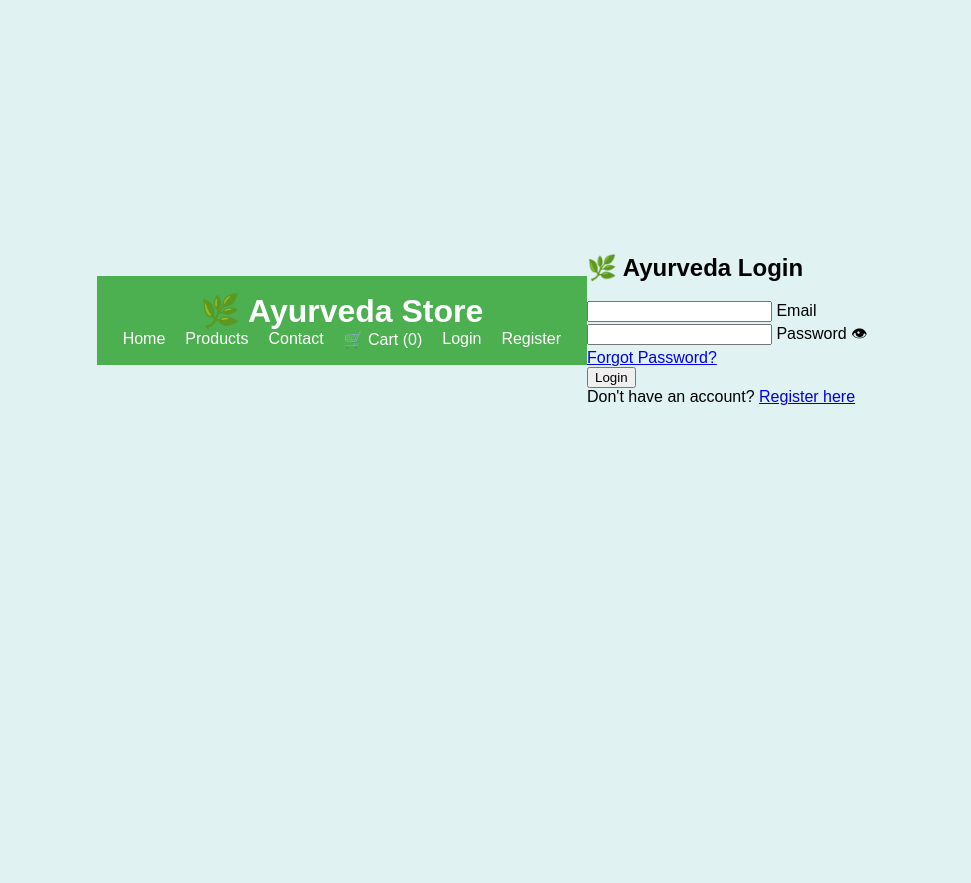
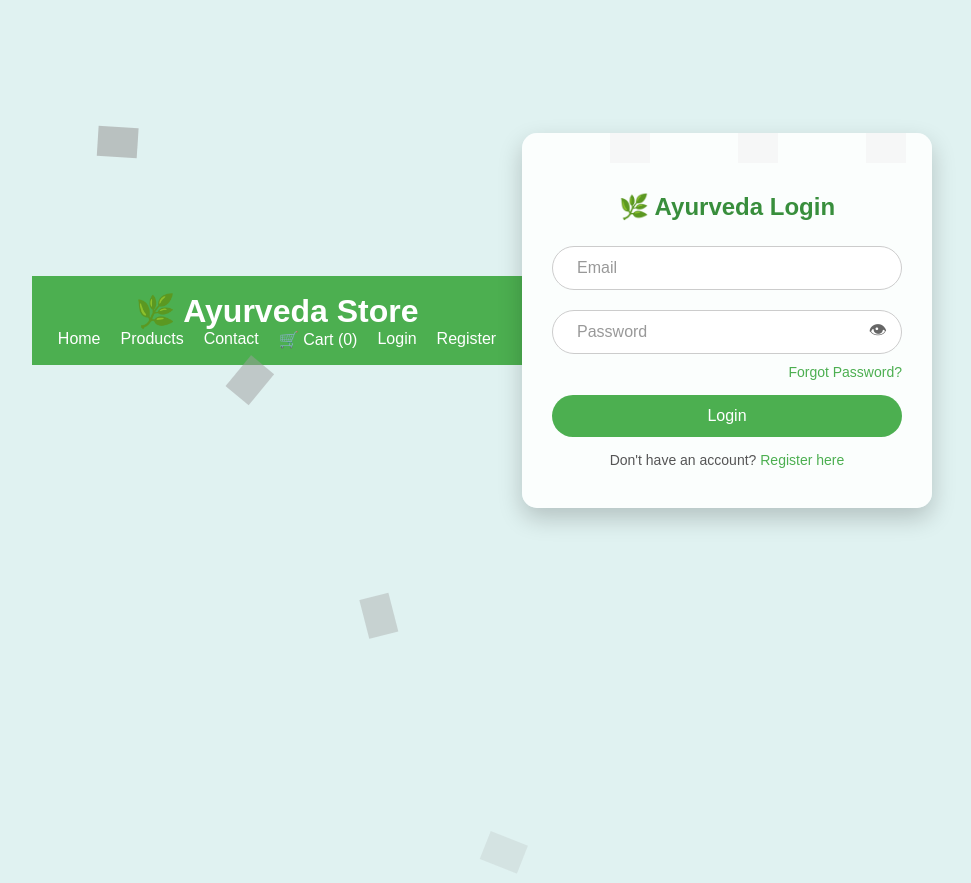
Before and after one commit to gamesfanfreefire-lab/AyurvedaWebsite, a Flask app: page /login in a window 1280 px wide. Shown: the whole page, without its empty margins (158-1129 px from the left). Before the commit the page ends 800 px from the top, so only its background shows below. Run offline with Flask 3, Linux system fonts and the light colour scheme; grey boxes are pictures that could not be loaded.

Commit message:
Update login.html

```diff
--- a/Templates/login.html
+++ b/Templates/login.html
@@ -3,7 +3,6 @@
 
 {% block content %}
 <style>
-/* --- your full CSS as before --- */
   body {
     display: flex;
     justify-content: center;
@@ -13,10 +12,177 @@ body {
     background: #e0f2f1;
     overflow: hidden;
   }
-/* ... rest of your CSS ... */
+
+  /* Floating leaves background */
+  .leaf {
+    position: absolute;
+    width: 40px;
+    height: 40px;
+    background-image: url('/static/images/leaf.png');
+    background-size: contain;
+    background-repeat: no-repeat;
+    opacity: 0.6;
+    animation-name: floatLeaf;
+    animation-duration: 10s;
+    animation-iteration-count: infinite;
+    animation-timing-function: linear;
+  }
+
+  @keyframes floatLeaf {
+    0% { transform: translateY(100vh) rotate(0deg); opacity: 0; }
+    10% { opacity: 0.3; }
+    50% { opacity: 0.6; }
+    100% { transform: translateY(-100vh) rotate(360deg); opacity: 0; }
+  }
+
+  .login-container {
+    background: #ffffffdd;
+    padding: 40px 30px;
+    border-radius: 15px;
+    box-shadow: 0 10px 25px rgba(0,0,0,0.2);
+    width: 350px;
+    text-align: center;
+    position: relative;
+    z-index: 10;
+    animation: fadeIn 1s ease forwards;
+  }
+
+  .login-container h2 {
+    margin-bottom: 25px;
+    color: #388e3c;
+    font-weight: 700;
+    animation: slideDown 0.8s ease forwards;
+  }
+
+  .login-container form {
+    display: flex;
+    flex-direction: column;
+  }
+
+  .input-field {
+    position: relative;
+    margin-bottom: 20px;
+  }
+
+  .input-field input {
+    width: 100%;
+    padding: 12px 40px 12px 15px; /* space for eye icon */
+    border-radius: 50px;
+    border: 1px solid #ccc;
+    outline: none;
+    background: #fff;
+    font-size: 16px;
+    transition: all 0.3s ease;
+    box-sizing: border-box; /* ✅ keeps it inside the container */
+}
+
+
+  .input-field input:focus {
+    border-color: #4caf50;
+    box-shadow: 0 0 8px rgba(76, 175, 80, 0.5);
+  }
+
+  .input-field label {
+    position: absolute;
+    top: 50%;
+    left: 20px;
+    transform: translateY(-50%);
+    color: #999;
+    font-size: 16px;
+    pointer-events: none;
+    background: transparent;
+    transition: 0.3s;
+    padding: 0 5px;
+  }
+
+  .input-field input:focus + label,
+  .input-field input:not(:placeholder-shown) + label {
+    top: -10px;
+    left: 20px;
+    font-size: 12px;
+    color: #4caf50;
+    background: #fff;
+    border-radius: 3px;
+  }
+
+  .toggle-icon {
+    position: absolute;
+    right: 15px;
+    top: 50%;
+    transform: translateY(-50%);
+    cursor: pointer;
+    font-size: 18px;
+    color: #666;
+    transition: color 0.3s ease;
+  }
+
+  .toggle-icon:hover {
+    color: #333;
+  }
+
+  .forgot-password {
+    text-align: right;
+    margin-top: -10px;
+    margin-bottom: 15px;
+    font-size: 14px;
+  }
+
+  .forgot-password a {
+    color: #4caf50;
+    text-decoration: none;
+    transition: 0.3s;
+  }
+
+  .forgot-password a:hover {
+    text-decoration: underline;
+  }
+
+  .login-btn {
+    padding: 12px;
+    background: #4caf50;
+    color: white;
+    border: none;
+    border-radius: 50px;
+    font-size: 16px;
+    cursor: pointer;
+    transition: all 0.3s ease;
+  }
+
+  .login-btn:hover {
+    background: #43a047;
+    transform: translateY(-2px);
+    box-shadow: 0 5px 15px rgba(0,0,0,0.2);
+  }
+
+  .login-footer {
+    margin-top: 15px;
+    font-size: 14px;
+    color: #555;
+  }
+
+  .login-footer a {
+    color: #4caf50;
+    text-decoration: none;
+    transition: 0.3s;
+  }
+
+  .login-footer a:hover {
+    text-decoration: underline;
+  }
+
+  @keyframes fadeIn {
+    0% { opacity:0; transform: scale(0.95); }
+    100% { opacity:1; transform: scale(1); }
+  }
+
+  @keyframes slideDown {
+    0% { opacity:0; transform: translateY(-20px); }
+    100% { opacity:1; transform: translateY(0); }
+  }
+
 </style>
 
-<!-- Floating leaves -->
+<!-- Floating leaves container -->
 <div id="leaves">
   {% for i in range(8) %}
     <div class="leaf" style="left:{{ 10 + i*10 }}%; animation-delay: {{ i*1.5 }}s;"></div>
@@ -62,7 +228,9 @@ body {
 <script>
 function togglePassword() {
     const passwordField = document.getElementById("password");
-    passwordField.type = passwordField.type === "password" ? "text" : "password";
+    const type = passwordField.type === "password" ? "text" : "password";
+    passwordField.type = type;
 }
 </script>
+
 {% endblock %}
```
Lines whose indentation alone changed are shown as unchanged.
